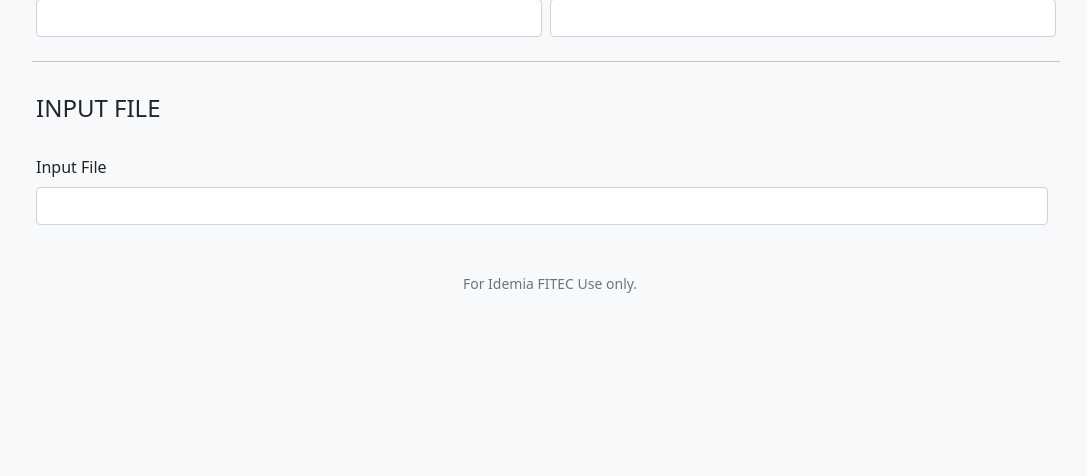
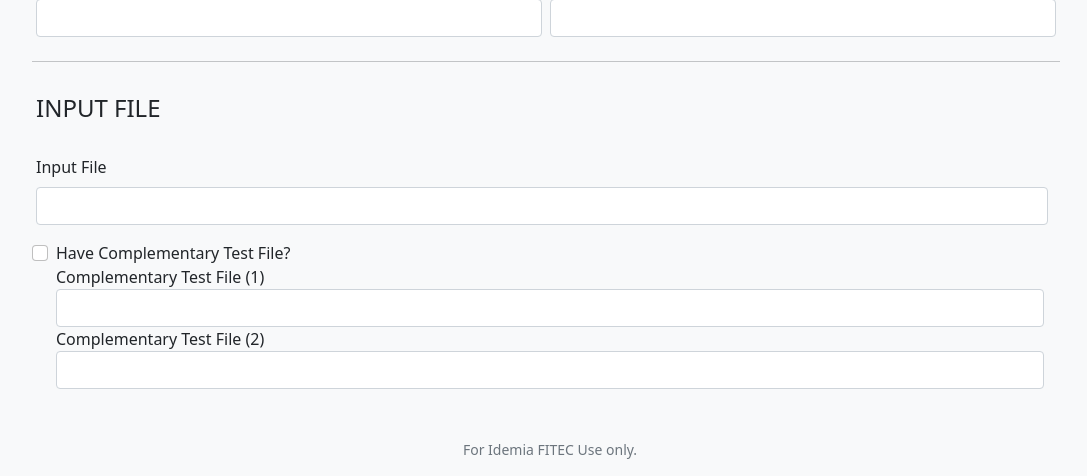
Before and after one commit to er01pr/APPD-v2, a Flask app: page / in a window 1280 px wide. Shown: the part 1178-1654 px from the top of the page, without its empty margins (90-1177 px from the left). Before the commit the page ends 1471 px from the top, so only its background shows below. Run offline with Flask 2, Linux system fonts and the light colour scheme; data comes from the database, SQL or seed files in the repository.

Commit message:
Added Checkbox for Input and Complementary Files

```diff
--- a/templates/index.html
+++ b/templates/index.html
@@ -138,6 +138,16 @@
                         <label for="cpName" class="form-label">Input File</label>
                         <input id="cpName" type="text" class="form-control">
                     </div>
+                    <div class="form-check g-3">
+                        <input type="checkbox" class="form-check-input" id="chk" onclick="showHide()">
+                        <label class="form-check-label" for="inputFile">Have Complementary Test File?</label>
+                        <br />
+                        <label for="comp1" type="text" name="comp1" class="hidden">Complementary Test File (1)</label>
+                        <input id="comp1" type="text" class="form-control hidden">
+                        <label for="comp2" type="text" name="comp2" class="hidden">Complementary Test File (2)</label>
+                        <input id="comp2" type="text" class="form-control hidden">
+                    </div>
+                </div>
         </div>
     </form>
 </div>
--- a/templates/layout.html
+++ b/templates/layout.html
@@ -19,6 +19,9 @@
         <script src="https://code.jquery.com/jquery-3.5.1.slim.min.js" integrity="sha384-DfXdz2htPH0lsSSs5nCTpuj/zy4C+OGpamoFVy38MVBnE+IbbVYUew+OrCXaRkfj" crossorigin="anonymous"></script>
         <script src="https://cdn.jsdelivr.net/npm/bootstrap@5.0.2/dist/js/bootstrap.bundle.min.js" integrity="sha384-MrcW6ZMFYlzcLA8Nl+NtUVF0sA7MsXsP1UyJoMp4YLEuNSfAP+JcXn/tWtIaxVXM" crossorigin="anonymous"></script>
         <title>APPD: {% block title %}{% endblock %}</title>
+
+        <!-- Link myScript.js (External JS)-->
+        <script src="/static/myScript.js"></script>
 
     </head>
 
```
